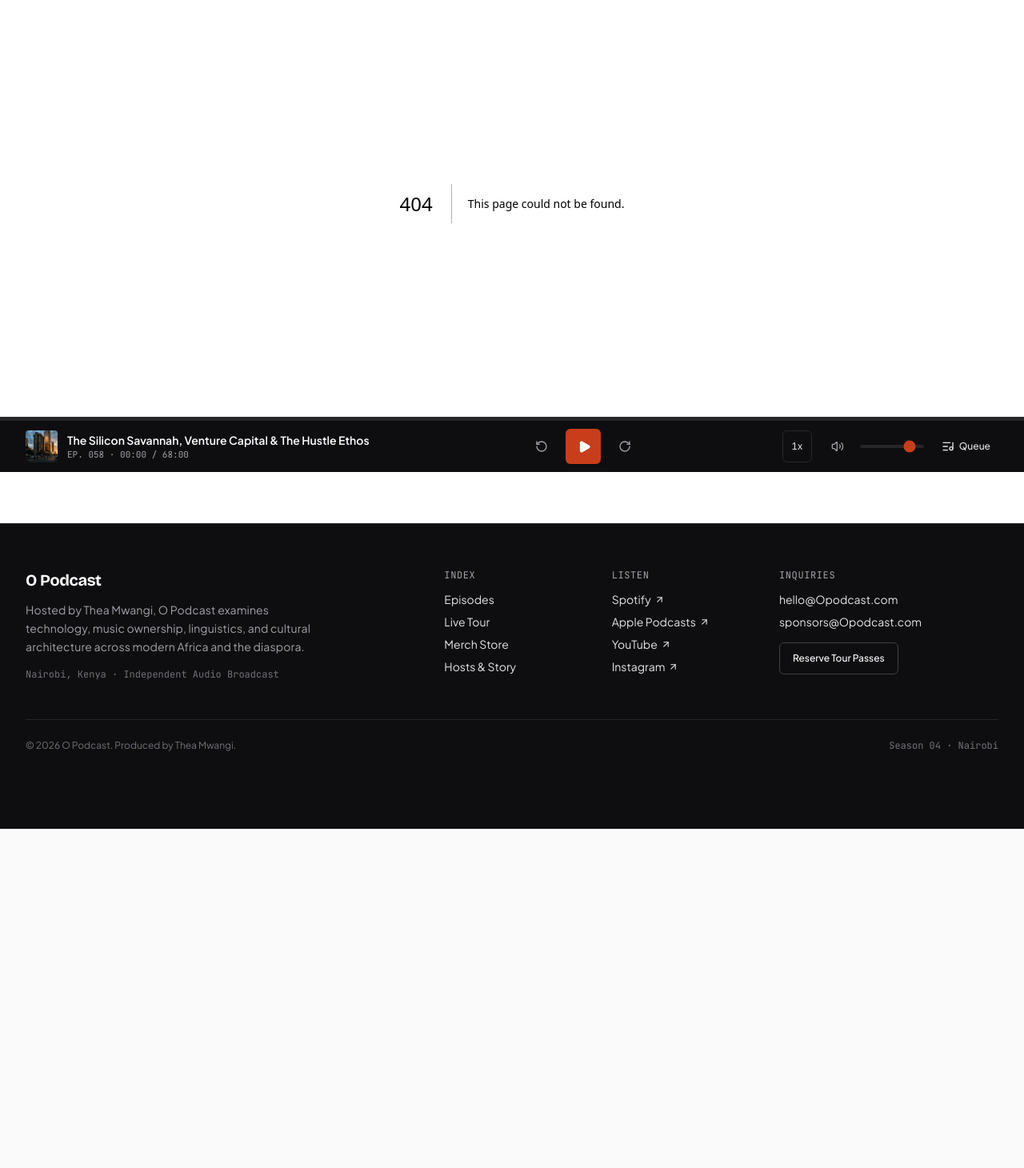
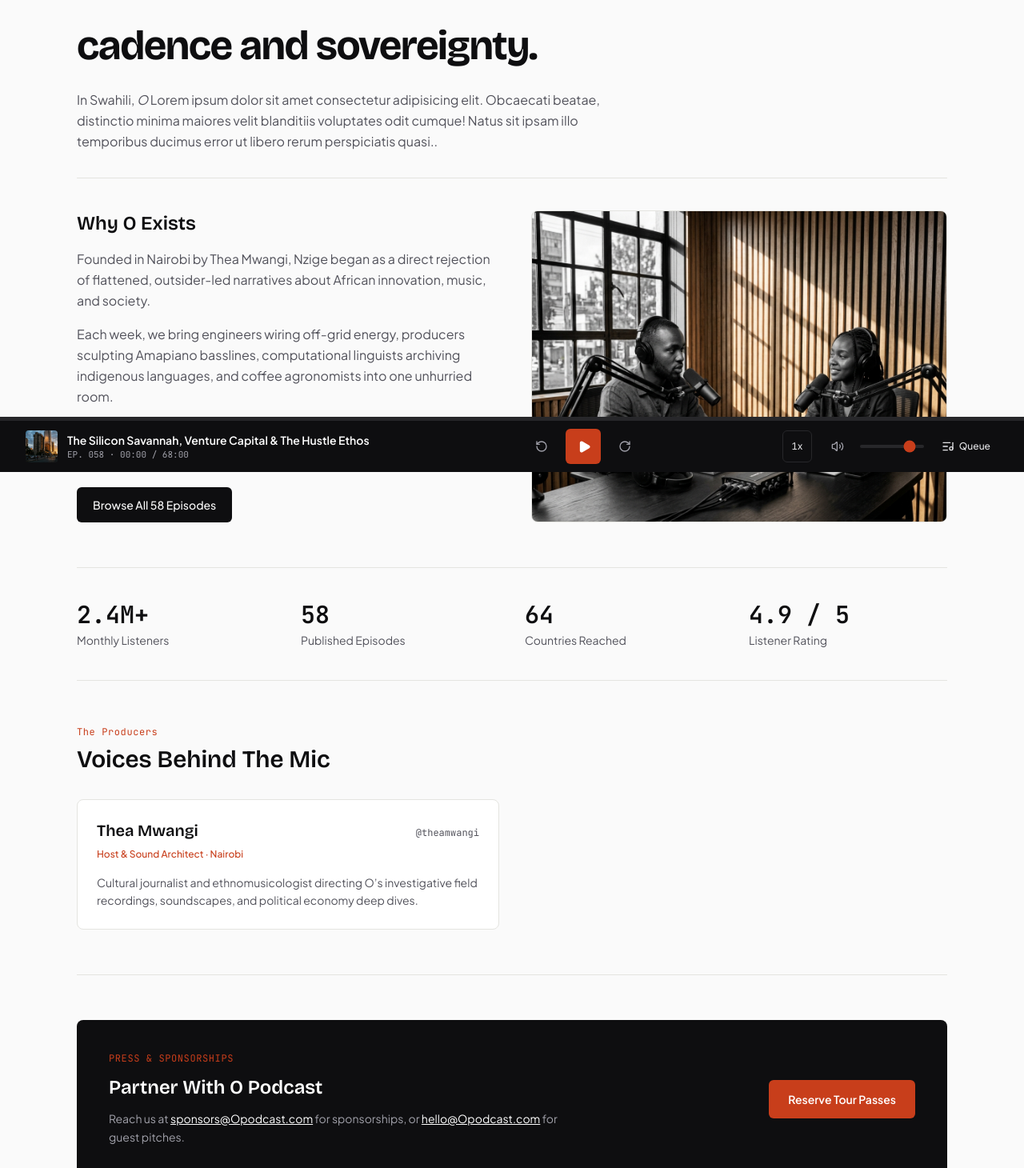
Before and after one commit to ode96-dev/o-podcast, a Next.js app: page /about in a window 1280 px wide. Before the commit this address had no page. Shown: the part 210-1670 px from the top of the page at 80% size. Before the commit the page ends 1246 px from the top, so only its background shows below. Built offline with nearby package versions, Linux system fonts and the light colour scheme.

Commit message:
feat: add AboutPage with editorial ethos, podcast information, and producer details

```diff
--- /dev/null
+++ b/src/app/about/page.tsx
@@ -0,0 +1,154 @@
+"use client";
+
+import React from "react";
+import Link from "next/link";
+import { Button } from "@/components/ui/button";
+import { MediaFrame } from "@/components/ui/media-frame";
+import { HOSTS, PODCAST_INFO } from "@/lib/data";
+import { useTickets } from "@/lib/ticket-context";
+
+export default function AboutPage() {
+  const { openTicketModal } = useTickets();
+
+  return (
+    <main className="py-10 sm:py-16">
+      <div className="max-w-6xl mx-auto px-4 sm:px-6 lg:px-8">
+        <div className="pb-8 mb-10 border-b border-[#E4E4E0]">
+          <p className="font-mono text-xs tracking-wider text-[#C83E1B] mb-2">
+            Editorial Ethos · Est. Nairobi 2023
+          </p>
+          <h1
+            className="font-display font-bold tracking-[-0.03em] text-[#0E0E10] headline-balance max-w-3xl"
+            style={{ fontSize: "clamp(2rem, 4vw, 3.25rem)" }}
+          >
+            Stories told with our own cadence and sovereignty.
+          </h1>
+          <p className="mt-4 text-base text-[#52525B] max-w-2xl leading-relaxed">
+            In Swahili, <em>O</em> Lorem ipsum dolor sit amet consectetur
+            adipisicing elit. Obcaecati beatae, distinctio minima maiores velit
+            blanditiis voluptates odit cumque! Natus sit ipsam illo temporibus
+            ducimus error ut libero rerum perspiciatis quasi..
+          </p>
+        </div>
+
+        <section className="grid grid-cols-1 lg:grid-cols-12 gap-8 lg:gap-12 pb-14 border-b border-[#E4E4E0] items-stretch">
+          <div className="lg:col-span-6 space-y-5 flex flex-col justify-between">
+            <div className="space-y-4 max-w-prose">
+              <h2 className="font-display text-2xl font-semibold text-[#0E0E10]">
+                Why O Exists
+              </h2>
+              <p className="text-sm sm:text-base text-[#52525B] leading-relaxed">
+                Founded in Nairobi by Thea Mwangi, Nzige began as a direct
+                rejection of flattened, outsider-led narratives about African
+                innovation, music, and society.
+              </p>
+              <p className="text-sm sm:text-base text-[#52525B] leading-relaxed">
+                Each week, we bring engineers wiring off-grid energy, producers
+                sculpting Amapiano basslines, computational linguists archiving
+                indigenous languages, and coffee agronomists into one unhurried
+                room.
+              </p>
+            </div>
+
+            <div className="pt-4">
+              <Link href="/episodes">
+                <Button variant="primary" size="md">
+                  Browse All 58 Episodes
+                </Button>
+              </Link>
+            </div>
+          </div>
+
+          <div className="lg:col-span-6">
+            <MediaFrame
+              src={"/assets/images/O_studio_session_1795139000889.jpg"}
+              alt="Thea Mwangi inside the Nairobi recording studio"
+              aspect="4/3"
+              priority
+              sizes="(max-width: 1024px) 100vw, 50vw"
+              className="rounded-lg lg:h-full border border-[#E4E4E0]"
+            />
+          </div>
+        </section>
+
+        <section className="py-10 border-b border-[#E4E4E0] grid grid-cols-2 lg:grid-cols-4 gap-8">
+          {PODCAST_INFO.metrics.map((m) => (
+            <div key={m.label}>
+              <p className="font-mono tabular-nums text-3xl font-semibold text-[#0E0E10]">
+                {m.value}
+              </p>
+              <p className="text-xs sm:text-sm text-[#52525B] mt-1">
+                {m.label}
+              </p>
+            </div>
+          ))}
+        </section>
+
+        <section className="py-14 border-b border-[#E4E4E0]">
+          <p className="font-mono text-xs tracking-wider text-[#C83E1B] mb-2">
+            The Producers
+          </p>
+          <h2 className="font-display text-2xl sm:text-3xl font-semibold text-[#0E0E10] mb-8">
+            Voices Behind The Mic
+          </h2>
+
+          <div className="grid grid-cols-1 md:grid-cols-2 gap-8">
+            {HOSTS.map((host) => (
+              <div
+                key={host.name}
+                className="p-6 bg-white border border-[#E4E4E0] rounded-lg space-y-2"
+              >
+                <div className="flex items-baseline justify-between gap-2">
+                  <h3 className="font-display text-xl font-semibold text-[#0E0E10]">
+                    {host.name}
+                  </h3>
+                  <span className="font-mono text-xs text-[#52525B]">
+                    {host.twitter}
+                  </span>
+                </div>
+                <p className="text-xs font-medium text-[#C83E1B]">
+                  {host.role} · {host.city}
+                </p>
+                <p className="text-sm text-[#52525B] leading-relaxed pt-2">
+                  {host.bio}
+                </p>
+              </div>
+            ))}
+          </div>
+        </section>
+
+        <section className="mt-14 p-6 sm:p-10 rounded-lg bg-[#0E0E10] text-[#F4F4F2] flex flex-col md:flex-row md:items-center justify-between gap-8">
+          <div className="space-y-3 max-w-xl">
+            <p className="font-mono text-xs uppercase tracking-wider text-[#C83E1B]">
+              Press &amp; Sponsorships
+            </p>
+            <h2 className="font-display text-2xl font-semibold text-white">
+              Partner With O Podcast
+            </h2>
+            <p className="text-sm text-[#A1A1AA] leading-relaxed">
+              Reach us at{" "}
+              <a
+                href={`mailto:${PODCAST_INFO.businessEmail}`}
+                className="text-white underline hover:text-[#C83E1B]"
+              >
+                {PODCAST_INFO.businessEmail}
+              </a>{" "}
+              for sponsorships, or{" "}
+              <a
+                href={`mailto:${PODCAST_INFO.email}`}
+                className="text-white underline hover:text-[#C83E1B]"
+              >
+                {PODCAST_INFO.email}
+              </a>{" "}
+              for guest pitches.
+            </p>
+          </div>
+
+          <Button onClick={() => openTicketModal()} variant="accent" size="lg">
+            Reserve Tour Passes
+          </Button>
+        </section>
+      </div>
+    </main>
+  );
+}
```
